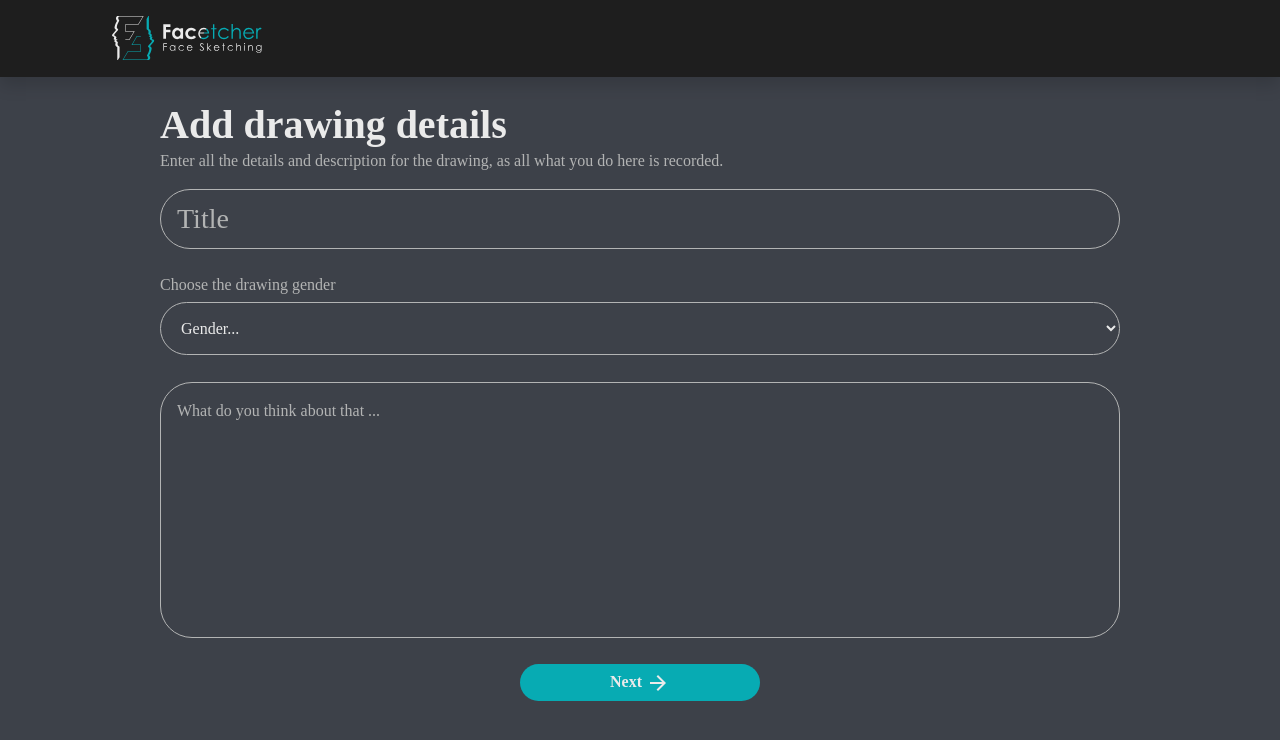
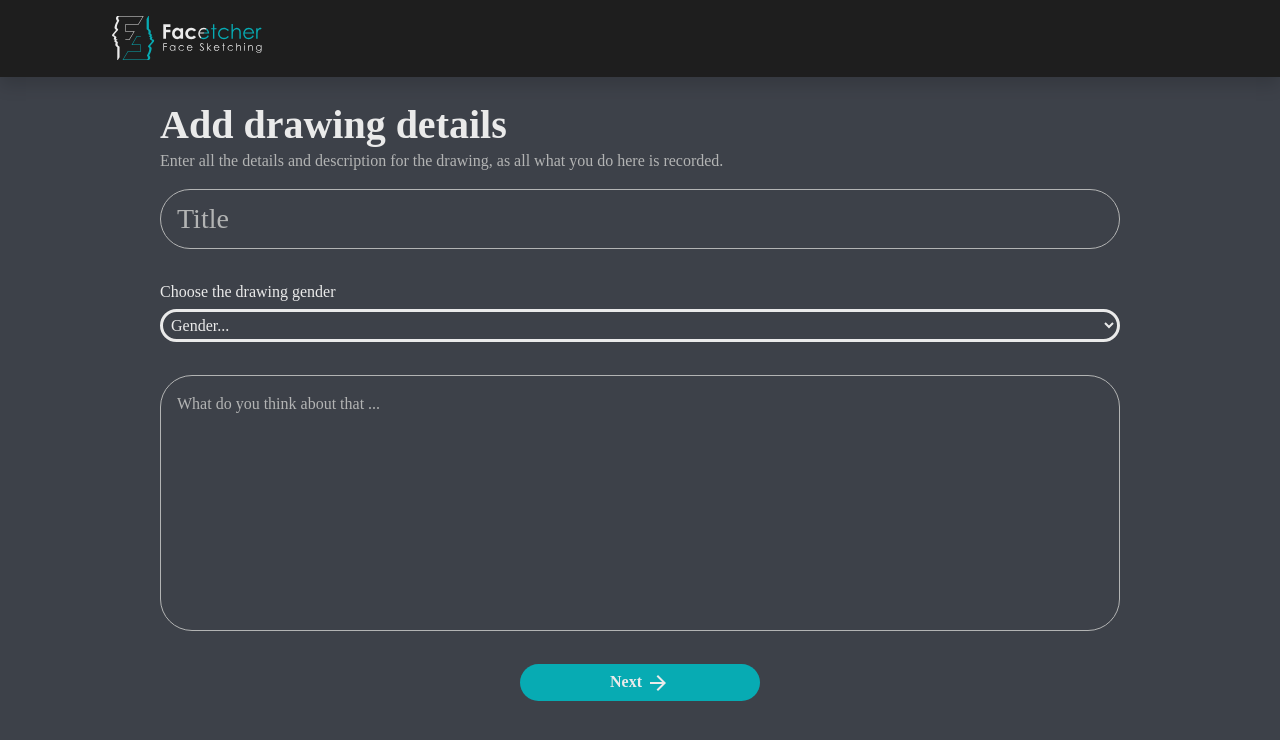
Before and after one commit to henry-azer/facetcher-website, a React (Create React App) app: page /drawing-page in a window 1280 px wide. Shown: the top 740 px of the page. Built offline with nearby package versions, Linux system fonts and the light colour scheme.

Commit message:
Update Select component

```diff
--- a/src/components/select-component.jsx
+++ b/src/components/select-component.jsx
@@ -3,10 +3,13 @@ import React from "react";
 const FacetcherSelectComponent = (props) => {
      return (
           <div className={`w-${props.width}`}>
-               {props.label && <h1 className=" text-grey fs-6">{props.label}</h1>}
+               {props.label && <h1 className="fs-6">{props.label}</h1>}
                <select
+                    name={props.name && props.name}
+                    value={props.value && props.value}
                     defaultValue={props.defaultValue && props.defaultValue}
-                    className="bg-transparent grey-border fs-6 rounded-pill text-light-grey w-100 p-3"
+                    onChange={props.onChange}
+                    className="bg-transparent light-grey-border p-1 rounded-pill text-light-grey w-100"
                >
                     {props.options.map((option, index) => (
                          <option
```
